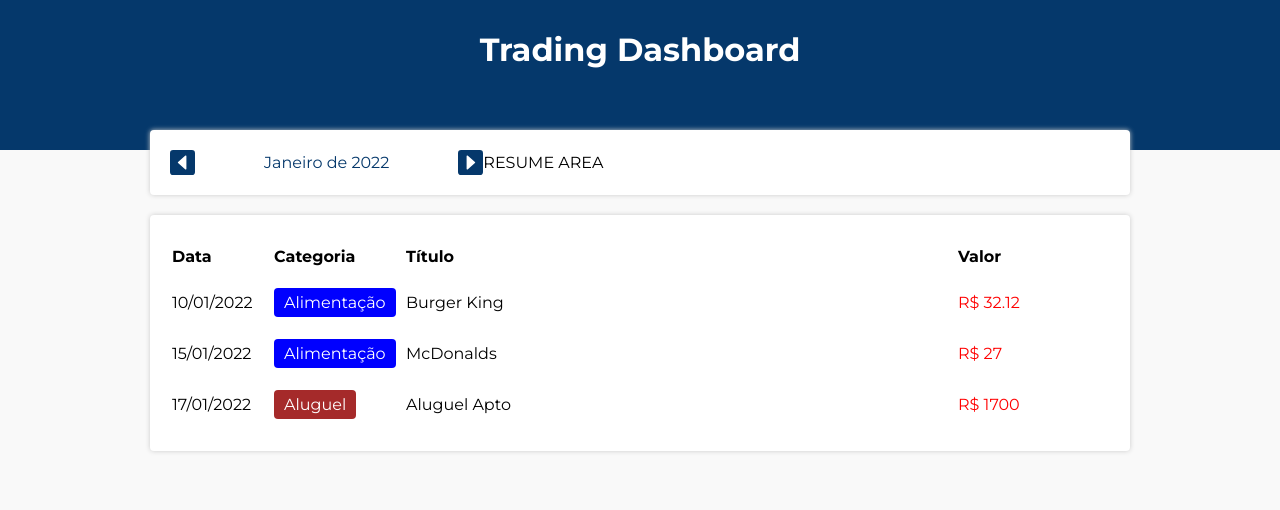
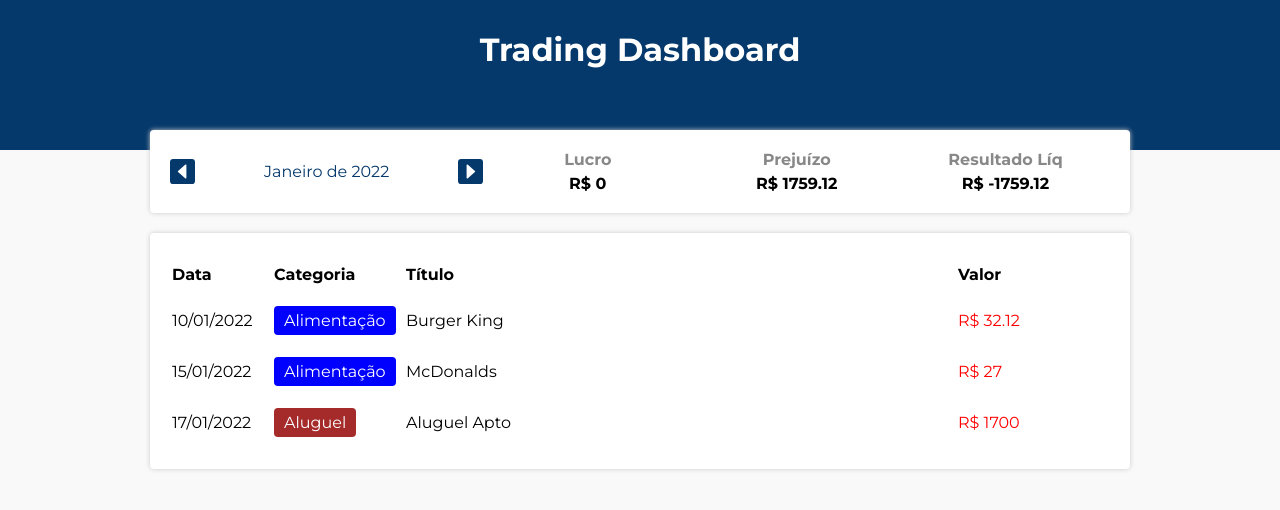
Before and after one commit to rafaelmach/Trading-Robot-Results-Tracker, a React (Vite) app in the folder trading-robot-tracker/: page / in a window 1280 px wide. Shown: the top 510 px of the page. Built offline with nearby package versions, Linux system fonts and the light colour scheme.

Commit message:
Calculo Lucro - Prejuizo - Result Liquido

```diff
--- a/trading-robot-tracker/src/App.tsx
+++ b/trading-robot-tracker/src/App.tsx
@@ -14,12 +14,28 @@ const App = () => {
   // Não é necessário fazer useState<Item[]>(items)
   const [filteredList, setFilteredList] = useState<Item[]>([])
   const [currentMonth, setCurrentMonth] = useState(getCurrentMonth())
+  const [income, setIncome] = useState(0)
+  const [expense, setExpense] = useState(0)
 
   useEffect(() => {
     setFilteredList(filterListByMonth(list, currentMonth))
   }, [list, currentMonth])
 
-  console.log(filteredList)
+  useEffect(() => {
+    let incomeCount = 0
+    let expenseCount = 0
+
+    for (let i in filteredList) {
+      if (categories[filteredList[i].category].expense) {
+        expenseCount += filteredList[i].value
+      } else {
+        incomeCount += filteredList[i].value
+      }
+    }
+
+    setIncome(incomeCount)
+    setExpense(expenseCount)
+  }, [filteredList])
 
   const handleMonthChange = (newMonth: string) => {
     setCurrentMonth(newMonth)
@@ -32,14 +48,17 @@ const App = () => {
       </Header>
       <DashboardContainer>
         {/* Área de Informações */}
-        <InfoArea currentMonth={currentMonth}
-        onMonthChange={handleMonthChange}
-         />
+        <InfoArea
+          currentMonth={currentMonth}
+          onMonthChange={handleMonthChange}
+          income={income}
+          expense={expense}
+        />
 
         {/* Área de Inclusão de Dados */}
 
         {/* Tabela de Resultados  */}
-        <TableArea list={filteredList}/>
+        <TableArea list={filteredList} />
       </DashboardContainer>
     </Container>
   )
--- a/trading-robot-tracker/src/components/InfoArea/InfoArea.tsx
+++ b/trading-robot-tracker/src/components/InfoArea/InfoArea.tsx
@@ -1,4 +1,5 @@
 import { formatCurrentMonth } from "../../helpers/dateFilter"
+import ResumeItem from "../ResumeItem/ResumeItem"
 import {
   Container,
   LeftArrow,
@@ -11,9 +12,12 @@ import {
 type Props = {
   currentMonth: string
   onMonthChange: (newMonth: string) => void
+  income: number
+  expense: number
 }
 
-const InfoArea = ({ currentMonth, onMonthChange }: Props) => {
+const InfoArea = ({ currentMonth, onMonthChange, income, expense }: Props) => {
+
   const handlePrevMonth = () => {
     let [year, month] = currentMonth.split("-")
     let currentDate = new Date(parseInt(year), parseInt(month) - 1, 1)
@@ -36,7 +40,11 @@ const InfoArea = ({ currentMonth, onMonthChange }: Props) => {
         <RightArrow onClick={handleNextMonth} />
       </MonthArea>
 
-      <ResumeArea>RESUME AREA</ResumeArea>
+      <ResumeArea>
+      <ResumeItem title="Lucro" value={income} />
+      <ResumeItem title="Prejuízo" value={expense} />
+      <ResumeItem title="Resultado Líq" value={income - expense} />
+      </ResumeArea>
     </Container>
   )
 }
--- /dev/null
+++ b/trading-robot-tracker/src/components/ResumeItem/ResumeItem.styles.ts
@@ -0,0 +1,18 @@
+import styled from "styled-components";
+
+export const Container = styled.div`
+flex: 1;
+`
+
+export const Title = styled.div`
+  text-align: center;
+  font-weight: bold;
+  color: #888;
+  margin-bottom: 5px;
+`
+
+export const ResumeValues = styled.div`
+  text-align: center;
+  font-weight: bold;
+  color: #000;
+`
--- /dev/null
+++ b/trading-robot-tracker/src/components/ResumeItem/ResumeItem.tsx
@@ -0,0 +1,16 @@
+import { Container, ResumeValues, Title } from "./ResumeItem.styles"
+
+type Props = {
+  title: string
+  value: number
+}
+
+
+const ResumeItem = ({ title, value }: Props) => {
+  return <Container>
+    <Title>{title}</Title>
+    <ResumeValues>R$ {value}</ResumeValues>
+  </Container>
+}
+
+export default ResumeItem
```
